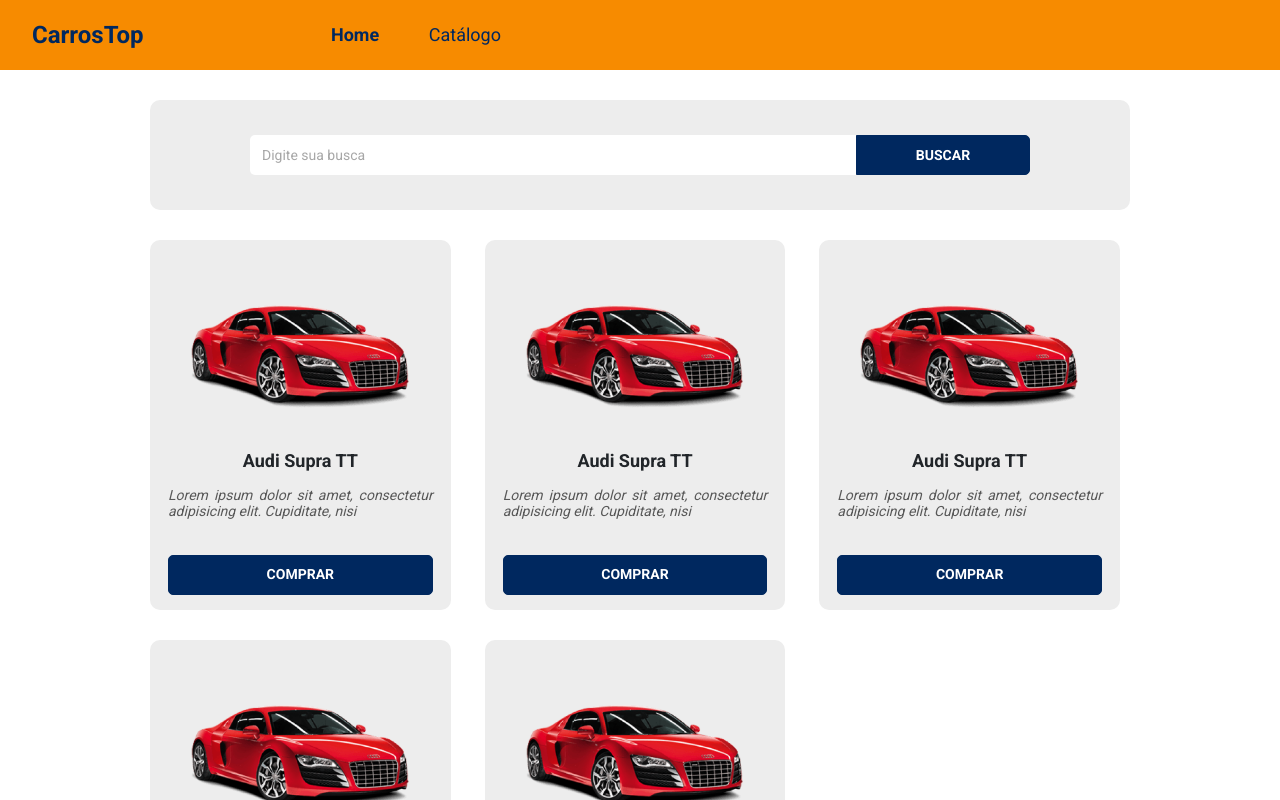
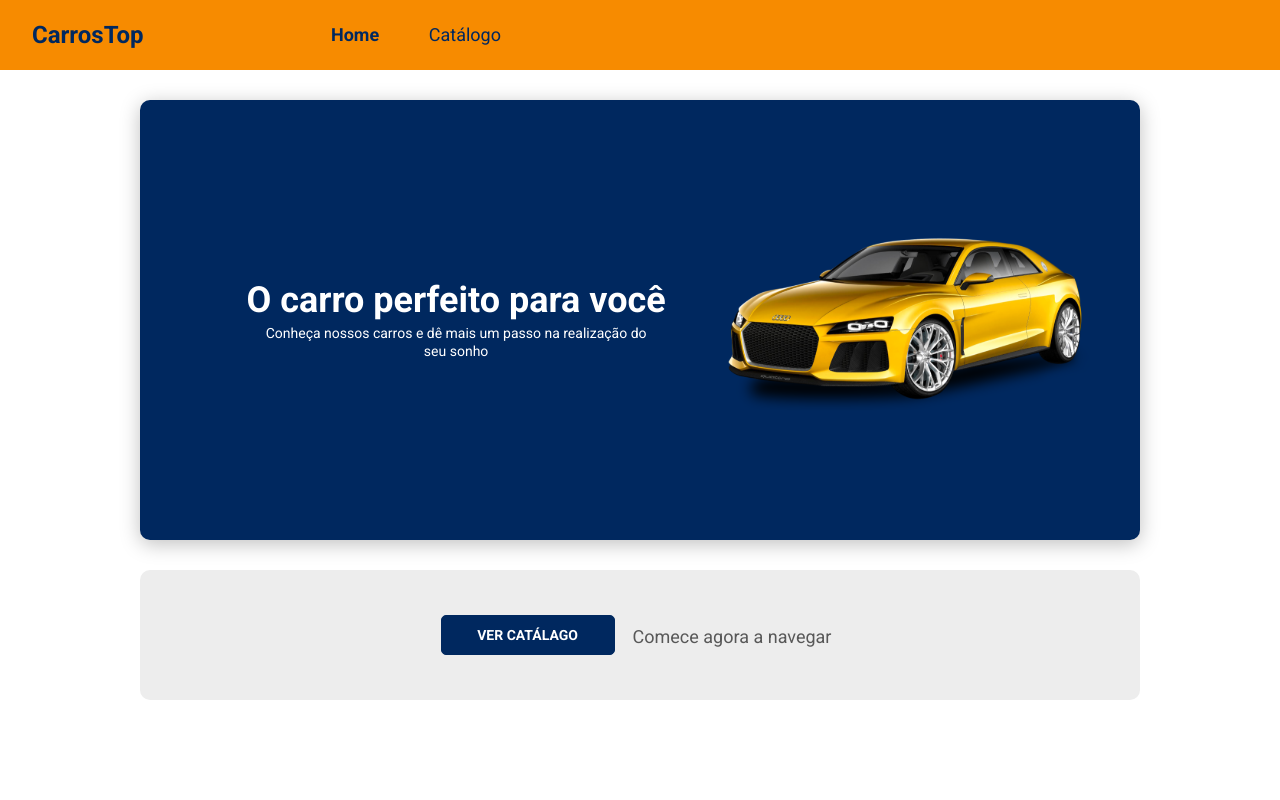
Before and after one commit to axndmathias/dscarros, a React (Create React App) app in the folder frontend/: page / in a window 1280 px wide. Shown: the top 800 px of the page. Built offline with nearby package versions, Linux system fonts and the light colour scheme; the HTML template or start-up script is replaced by a standard one.

Commit message:
Routes added

```diff
--- a/frontend/package.json
+++ b/frontend/package.json
@@ -10,10 +10,12 @@
     "@types/node": "^16.11.21",
     "@types/react": "^17.0.38",
     "@types/react-dom": "^17.0.11",
+    "@types/react-router-dom": "^5.3.3",
     "bootstrap": "^5.0.2",
     "node-sass": "4.14.1",
     "react": "^17.0.2",
     "react-dom": "^17.0.2",
+    "react-router-dom": "5.2.0",
     "react-scripts": "5.0.0",
     "typescript": "^4.5.5",
     "web-vitals": "^2.1.4"
--- a/frontend/src/App.tsx
+++ b/frontend/src/App.tsx
@@ -1,11 +1,10 @@
 import './assets/styles/custom.scss';
 import './App.css';
 
-import Home from 'pages/Home';
-import Catalog from 'pages/Catalog';
+import Routes from 'Routes';
 
 const App = () => {
-  return <Catalog />;
+  return <Routes />;
 };
 
 export default App;
--- /dev/null
+++ b/frontend/src/Routes.tsx
@@ -0,0 +1,21 @@
+import Navbar from 'components/Navbar';
+import Catalog from 'pages/Catalog';
+import Home from 'pages/Home';
+
+import { BrowserRouter, Route, Switch } from 'react-router-dom';
+
+const Routes = () => (
+  <BrowserRouter>
+    <Navbar />
+    <Switch>
+      <Route path="/" exact>
+        <Home />
+      </Route>
+      <Route path="/products">
+        <Catalog />
+      </Route>
+    </Switch>
+  </BrowserRouter>
+);
+
+export default Routes;
--- a/frontend/src/components/Navbar/index.tsx
+++ b/frontend/src/components/Navbar/index.tsx
@@ -1,13 +1,14 @@
 import './styles.css';
 import 'bootstrap/js/src/collapse.js';
+import { Link, NavLink } from 'react-router-dom';
 
 const Navbar = () => {
   return (
     <nav className="navbar navbar-expand-md navbar-dark bg-primary main-nav">
       <div className="container-fluid">
-        <a href="link" className="nav-log-text">
+        <Link to="/" className="nav-log-text">
           <h4>CarrosTop</h4>
-        </a>
+        </Link>
         <button
           className="navbar-toggler"
           type="button"
@@ -23,12 +24,14 @@
         <div className="collapse navbar-collapse" id="dscatalog-navbar">
           <ul className="navbar-nav offset-md-2 main-menu">
             <li>
-              <a href="link" className="active">
+              <NavLink to="/" activeClassName="active" exact>
                 Home
-              </a>
+              </NavLink>
             </li>
             <li>
-              <a href="link">Catálogo</a>
+              <NavLink to="/products" activeClassName="active">
+                Catálogo
+              </NavLink>
             </li>
           </ul>
         </div>
--- a/frontend/src/pages/Catalog/index.tsx
+++ b/frontend/src/pages/Catalog/index.tsx
@@ -1,5 +1,3 @@
-import ButtonCatalog from 'components/ButtonCatalog';
-import Navbar from 'components/Navbar';
 import ProductCard from 'components/ProductCard';
 import SearchCar from 'components/SearchCar';
 
@@ -7,8 +5,6 @@
 
 const Catalog = () => {
   return (
-    <>
-      <Navbar />
     <div className="catalog-container">
       <SearchCar />
       <div className="row">
@@ -29,7 +25,6 @@
         </div>
       </div>
     </div>
-    </>
   );
 };
 
--- a/frontend/src/pages/Home/index.tsx
+++ b/frontend/src/pages/Home/index.tsx
@@ -6,28 +6,10 @@
 
 const Home = () => {
   return (
-    <>
-      <Navbar />
-      <div className="base-container home-container">
-        <BannerCar />
-        <ButtonCatalog />
-        {/* <div className="home-banner">
-          <div className="home-banner-text">
-            <h1></h1>
-            <p>
-              Conheça nossos carros e dê mais um passo na realização do seu
-              sonho
-            </p>
-          </div>
-          <div className="home-banner-image">
-            <CarBanner />
-          </div>
-        </div>
-        <div className="home-button-container">
-          <ButtonCatalog />
-        </div> */}
-      </div>
-    </>
+    <div className="base-container home-container">
+      <BannerCar />
+      <ButtonCatalog />
+    </div>
   );
 };
 
```
Also changed, not shown: 1 other file (tests, documents, lock files or other folders). Lines whose indentation alone changed are shown as unchanged.
